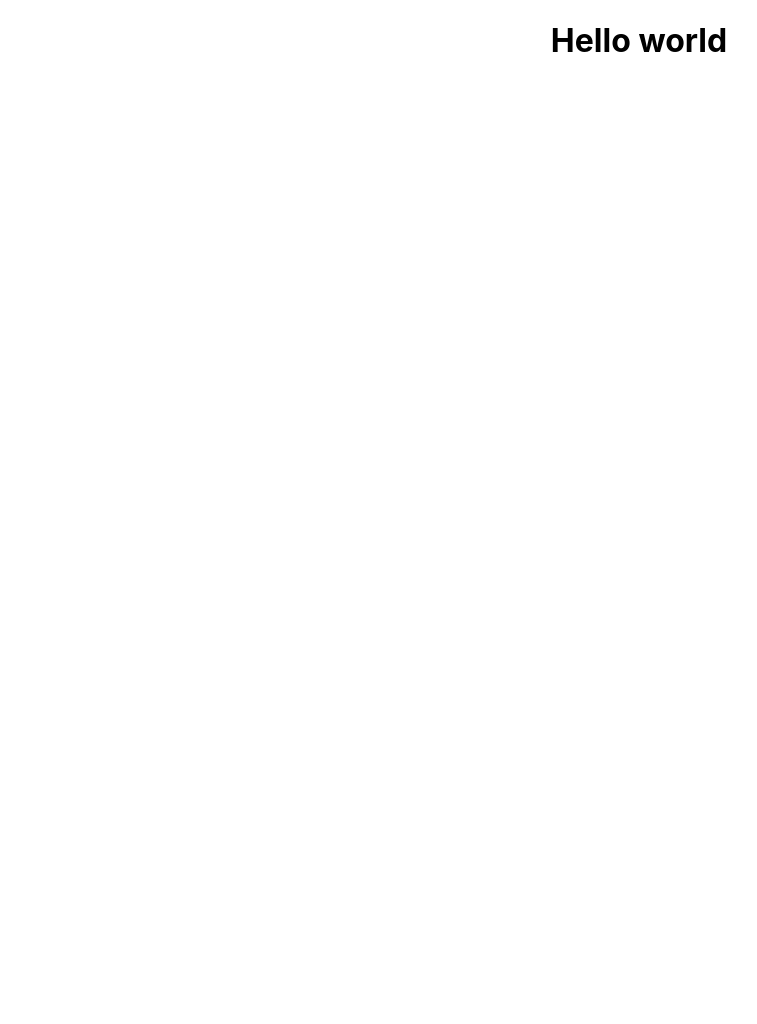
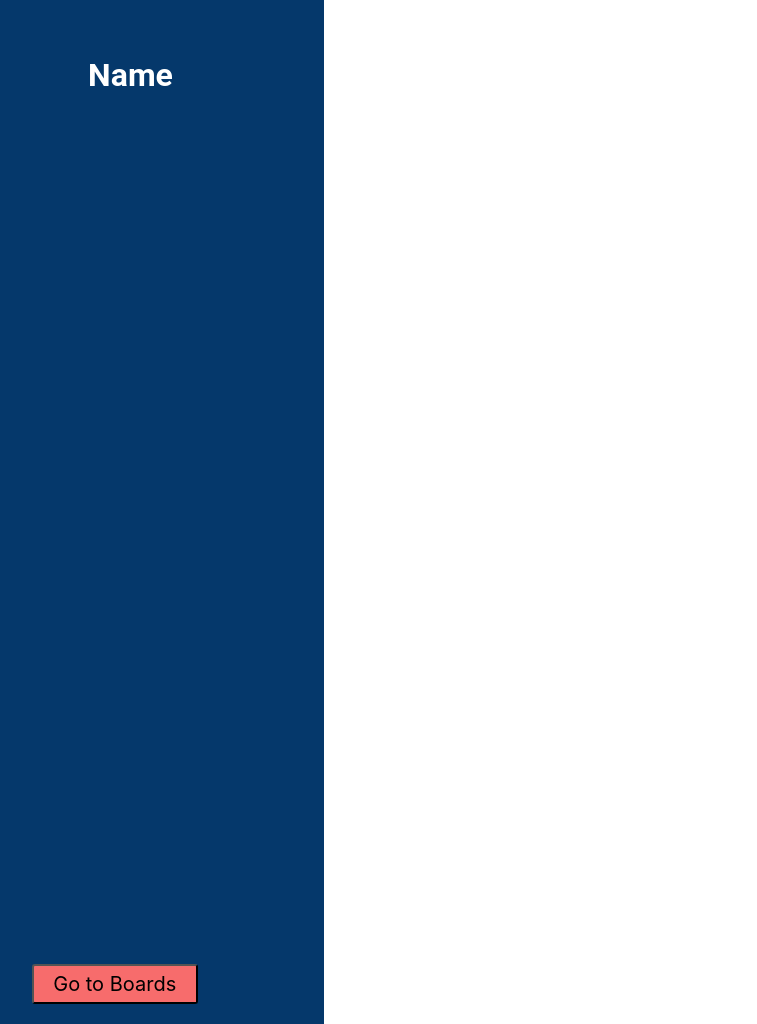
Before and after one commit to tsenguunchik/act2021-team3, a React (Create React App) app: page /boardpage in a window 1280 px wide. Shown: the whole page, without its empty margins (1-758 px from the left). Before the commit the page ends 800 px from the top, so only its background shows below. Built offline with nearby package versions, Linux system fonts and the light colour scheme.

Commit message:
adworked on boardpage and set up routes in App.js

```diff
--- a/src/App.js
+++ b/src/App.js
@@ -1,10 +1,36 @@
 import './App.css';
+import Boardpage from './pages/boardpage';
+import Home from './pages/home';
+import Login from './pages/login';
+import Signup from './pages/signup';
+import { BrowserRouter as Router, Route, Switch } from 'react-router-dom';
 
 function App() {
   return (
-    <div className="App">
-     <h1> Hello world</h1>
-    </div>
+    <Router>
+      <div>
+        <Switch>
+          <Route path="/home">
+            <Home />
+          </Route>
+        </Switch>
+        <Switch>
+          <Route path="/signup">
+            <Signup />
+          </Route>
+        </Switch>
+        <Switch>
+          <Route path="/login">
+            <Login />
+          </Route>
+        </Switch>
+        <Switch>
+          <Route path="/boardpage">
+            <Boardpage />
+          </Route>
+        </Switch>
+      </div>
+    </Router>
   );
 }
 
--- /dev/null
+++ b/src/components/Sidebar.js
@@ -0,0 +1,9 @@
+const Sidebar = () => {
+    return (
+        <header className = 'bar'>
+            <button className = 'btn'>Go to Boards</button>
+        </header>
+    )
+}
+
+export default Sidebar;
--- a/src/components/header.js
+++ b/src/components/header.js
@@ -0,0 +1,9 @@
+const Header = () => {
+    return (
+        <header className = 'header'>
+            <h1 className = 'webname'>Name</h1>
+        </header>
+    )
+}
+
+export default Header;
--- a/src/index.css
+++ b/src/index.css
@@ -11,3 +11,54 @@ code {
   font-family: source-code-pro, Menlo, Monaco, Consolas, 'Courier New',
     monospace;
 }
+
+.header {
+  display: flex;
+  justify-content: space-between;
+  align-items: center;
+  margin-bottom: 20px;
+}
+
+.webname {
+  position: absolute;
+  width: 157px;
+  height: 42px;
+  left: 53px;
+  top: 33px;
+
+  font-family: Roboto;
+  font-style: normal;
+  font-weight: bold;
+  font-size: 32px;
+  line-height: 42px;
+  text-align: center;
+
+  color: #FFFFFF;
+}
+
+.btn {
+  position: absolute;
+  width: 165.5px;
+  height: 40px;
+  left: 33px;
+  top: 964px;
+  font-size: 15px;
+  cursor: pointer;
+  background: #F76C6C;
+  border-radius: 3px;
+  font-family: inherit;
+  font-style: normal;
+  font-weight: normal;
+  font-size: 20px;
+  align-items: center;
+}
+
+.bar {
+  position: absolute;
+  width: 325px;
+  height: 1024px;
+  left: 0px;
+  top: 0px;
+
+  background: #05386B;
+}
--- a/src/index.js
+++ b/src/index.js
@@ -4,6 +4,6 @@ import './index.css';
 import App from './App';
 
 ReactDOM.render(
-    <App />
-  ,document.getElementById('root')
+  <App />,
+  document.getElementById('root')
 );
--- /dev/null
+++ b/src/pages/boardpage.js
@@ -0,0 +1,13 @@
+import Header from "../components/Header";
+import Sidebar from "../components/Sidebar";
+
+const Boardpage = () => {
+    return (
+      <header>
+        <Sidebar/>
+        <Header/>
+      </header>
+    )
+}
+
+export default Boardpage;
--- /dev/null
+++ b/src/pages/home.js
@@ -0,0 +1,9 @@
+const Home = () => {
+    return (
+        <header>
+            <h2>Home Page</h2>
+        </header>
+    )
+}
+
+export default Home;
--- a/src/pages/login.js
+++ b/src/pages/login.js
@@ -0,0 +1,9 @@
+const Login = () => {
+    return (
+      <div>
+        <h1>Login page</h1>
+      </div>
+    )
+  }
+
+  export default Login;
--- a/src/pages/signup.js
+++ b/src/pages/signup.js
@@ -0,0 +1,9 @@
+const Signup = () => {
+    return (
+      <div>
+        <h1>Sign up</h1>
+      </div>
+    )
+  }
+
+  export default Signup;
```
Also changed, not shown: src/App.css (line endings or trailing spaces), 2 other files (tests, documents, lock files or other folders).
